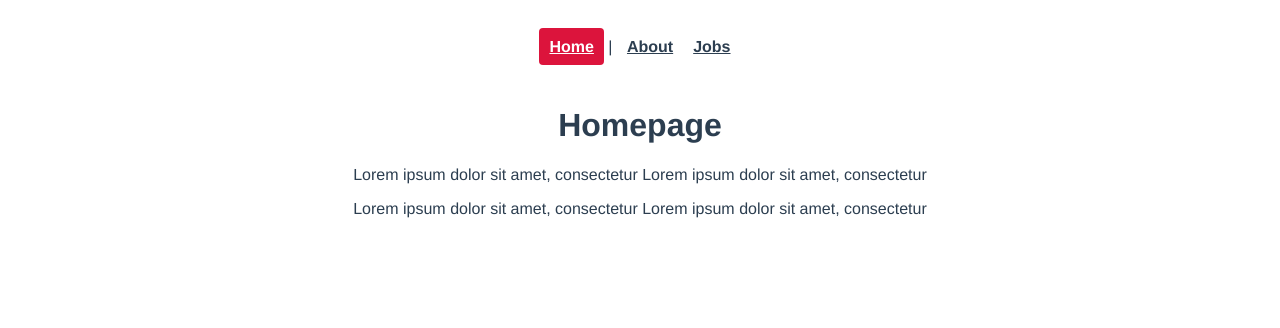
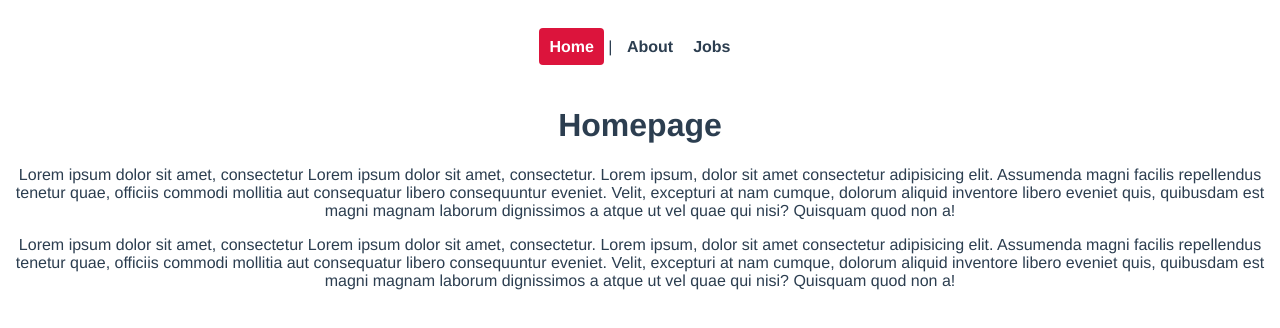
Before and after one commit to thiagobardini/vue-ninja-jobs, a Vue app: page / in a window 1280 px wide. Shown: the top 328 px of the page. Built offline with nearby package versions, Linux system fonts and the light colour scheme.

Commit message:
Readirects & 404's

```diff
--- a/src/App.vue
+++ b/src/App.vue
@@ -23,7 +23,7 @@
 #nav a {
   font-weight: bold;
   color: #2c3e50;
-  text-decoration: node;
+  text-decoration: none;
   padding: 10px;
   border-radius: 4px;
 }
--- a/src/router/index.js
+++ b/src/router/index.js
@@ -3,6 +3,7 @@ import Home from '../views/Home.vue'
 import About from '../views/About.vue'
 import Jobs from '../views/jobs/Jobs.vue'
 import JobDetails from '../views/jobs/JobDetails.vue'
+import NotFound from '../views/NotFound.vue'
 
 const routes = [
   {
@@ -26,6 +27,17 @@ const routes = [
     component: JobDetails,
     props: true,
   },
+  // redirect
+  {
+    path: '/all-jobs',
+    redirect: '/jobs',
+  },
+  // catchall 404
+  {
+    path: '/:catchAll(.*)',
+    name: 'NotFound',
+    component: NotFound,
+  },
 ]
 
 const router = createRouter({
--- a/src/views/Home.vue
+++ b/src/views/Home.vue
@@ -3,11 +3,21 @@
     <h1>Homepage</h1>
     <p>
       Lorem ipsum dolor sit amet, consectetur Lorem ipsum dolor sit amet,
-      consectetur
+      consectetur. Lorem ipsum, dolor sit amet consectetur adipisicing elit.
+      Assumenda magni facilis repellendus tenetur quae, officiis commodi
+      mollitia aut consequatur libero consequuntur eveniet. Velit, excepturi at
+      nam cumque, dolorum aliquid inventore libero eveniet quis, quibusdam est
+      magni magnam laborum dignissimos a atque ut vel quae qui nisi? Quisquam
+      quod non a!
     </p>
     <p>
       Lorem ipsum dolor sit amet, consectetur Lorem ipsum dolor sit amet,
-      consectetur
+      consectetur. Lorem ipsum, dolor sit amet consectetur adipisicing elit.
+      Assumenda magni facilis repellendus tenetur quae, officiis commodi
+      mollitia aut consequatur libero consequuntur eveniet. Velit, excepturi at
+      nam cumque, dolorum aliquid inventore libero eveniet quis, quibusdam est
+      magni magnam laborum dignissimos a atque ut vel quae qui nisi? Quisquam
+      quod non a!
     </p>
   </div>
 </template>
--- /dev/null
+++ b/src/views/NotFound.vue
@@ -0,0 +1,3 @@
+<template>
+  <h2>Page not found</h2>
+</template>
```
Also changed, not shown: 1 other file (tests, documents, lock files or other folders).
